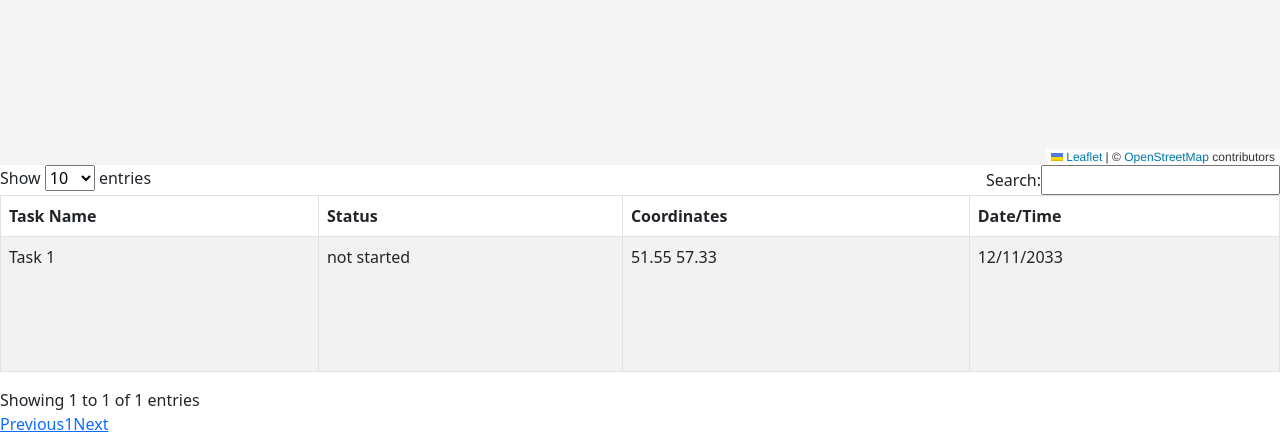
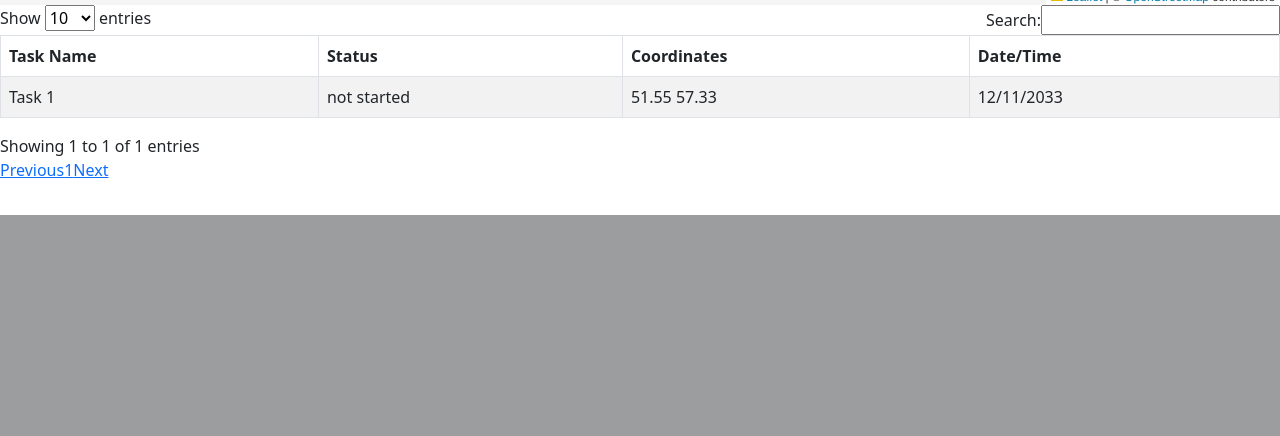
Before and after one commit to codekot/gis_project, a Flask app: page /admin in a window 1280 px wide. Shown: the part 585-1021 px from the top of the page. After the commit the page ends 800 px from the top, so only its background shows below. Run offline with Flask 2, Linux system fonts and the light colour scheme; some libraries are stand-ins or nearby versions.

Commit message:
Change height

```diff
--- a/static/admin.css
+++ b/static/admin.css
@@ -6,7 +6,7 @@ html, body {
 .container-map {
   display: flex;
   flex-direction: column;
-  height: 100%;
+  height: 80%;
 }
 
 #map {
@@ -17,7 +17,6 @@ html, body {
 
 #table {
     flex: 1;
-    height: 100%;
     width: 100%;
 }
 
```
